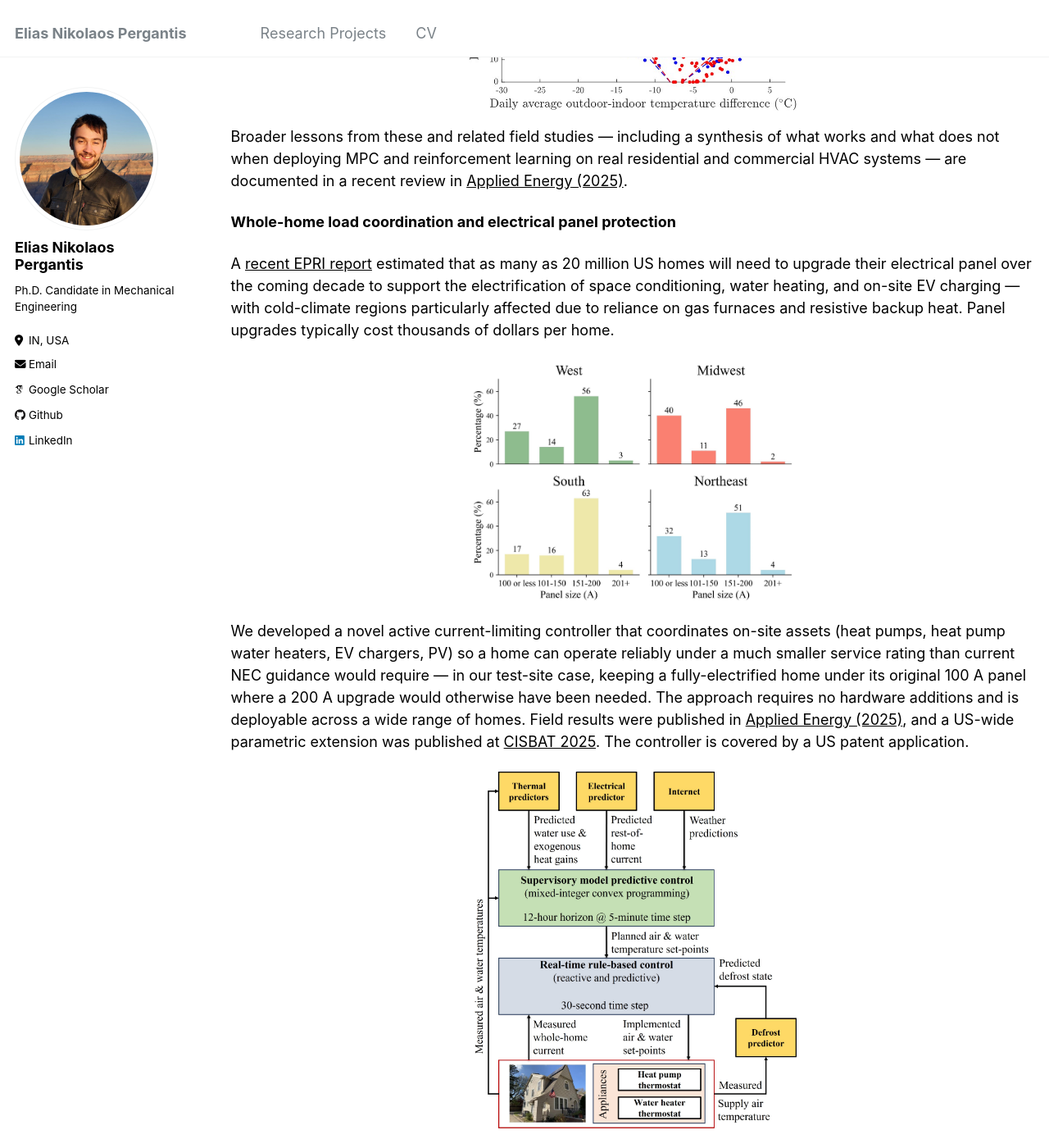
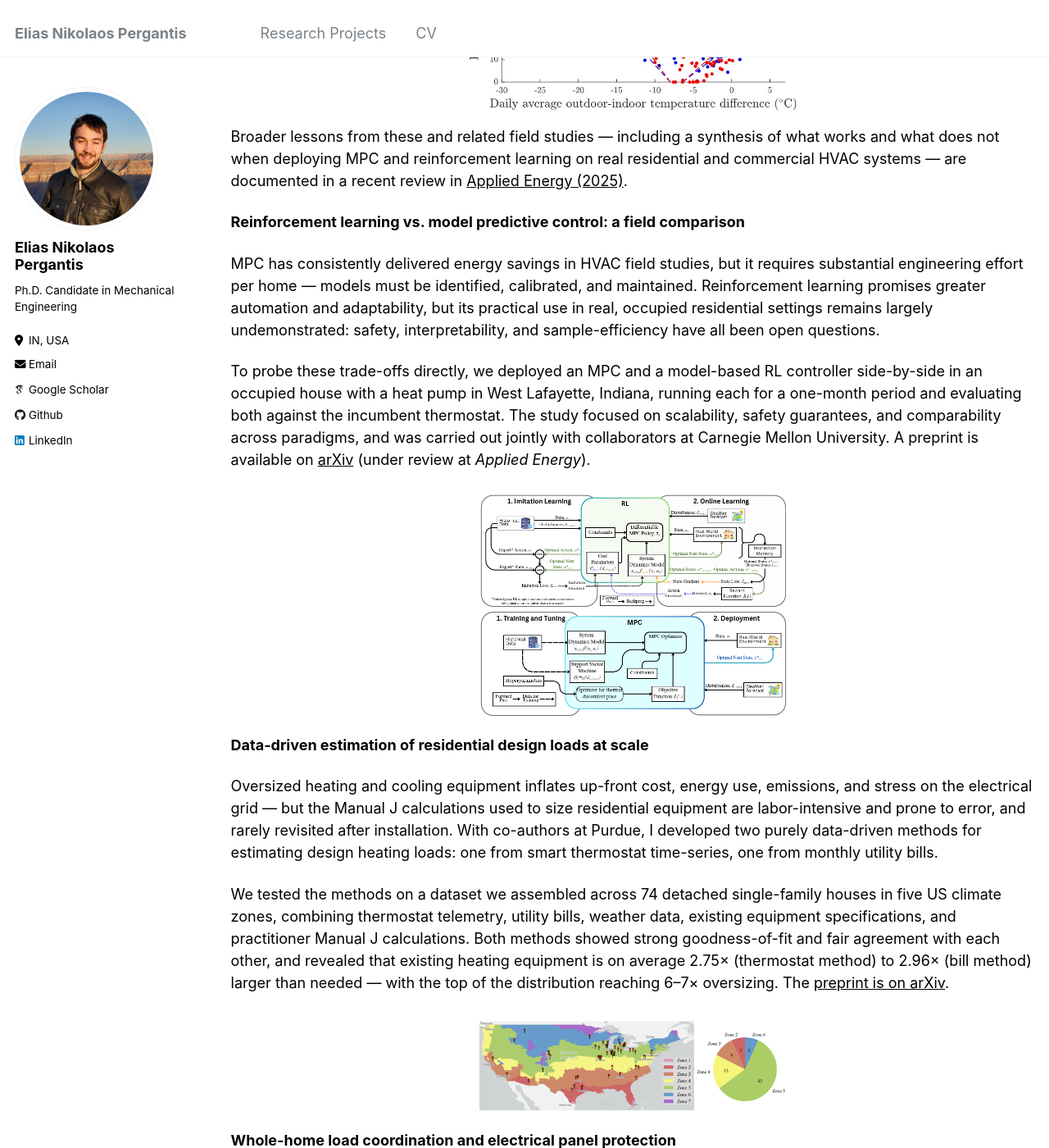
Before and after one commit to epergant/epergant.github.io, a Jekyll site: the page built from _pages/publications.md, in a window 1280 px wide and 1400 px high, scrolled down 1710 px. Shown: the whole window at 82% size. Built offline with Jekyll 4.4.1, drawn with Linux system fonts in a browser that asks for light colours; some web fonts are replaced.

Commit message:
Update publications.md

```diff
--- a/_pages/publications.md
+++ b/_pages/publications.md
@@ -39,6 +39,26 @@ For heating, we developed and deployed an MPC for an air-source heat pump in a c
 
 Broader lessons from these and related field studies — including a synthesis of what works and what does not when deploying MPC and reinforcement learning on real residential and commercial HVAC systems — are documented in a recent review in <a href="https://doi.org/10.1016/j.apenergy.2025.126459" target="_blank" style="color: black; text-decoration: underline;">Applied Energy (2025)</a>.
 
+**Reinforcement learning vs. model predictive control: a field comparison**
+
+MPC has consistently delivered energy savings in HVAC field studies, but it requires substantial engineering effort per home — models must be identified, calibrated, and maintained. Reinforcement learning promises greater automation and adaptability, but its practical use in real, occupied residential settings remains largely undemonstrated: safety, interpretability, and sample-efficiency have all been open questions.
+
+To probe these trade-offs directly, we deployed an MPC and a model-based RL controller side-by-side in an occupied house with a heat pump in West Lafayette, Indiana, running each for a one-month period and evaluating both against the incumbent thermostat. The study focused on scalability, safety guarantees, and comparability across paradigms, and was carried out jointly with collaborators at Carnegie Mellon University. A preprint is available on <a href="https://arxiv.org/abs/2510.01475" target="_blank" style="color: black; text-decoration: underline;">arXiv</a> (under review at <i>Applied Energy</i>).
+
+<div style="text-align: center;">
+  <img src="../images/MPC_vs_RL.png" alt="MPC vs RL paradigm" width="400" height="400">
+</div>
+
+**Data-driven estimation of residential design loads at scale**
+
+Oversized heating and cooling equipment inflates up-front cost, energy use, emissions, and stress on the electrical grid — but the Manual J calculations used to size residential equipment are labor-intensive and prone to error, and rarely revisited after installation. With co-authors at Purdue, I developed two purely data-driven methods for estimating design heating loads: one from smart thermostat time-series, one from monthly utility bills.
+
+We tested the methods on a dataset we assembled across 74 detached single-family houses in five US climate zones, combining thermostat telemetry, utility bills, weather data, existing equipment specifications, and practitioner Manual J calculations. Both methods showed strong goodness-of-fit and fair agreement with each other, and revealed that existing heating equipment is on average 2.75× (thermostat method) to 2.96× (bill method) larger than needed — with the top of the distribution reaching 6–7× oversizing. The <a href="https://arxiv.org/abs/2609.07619" target="_blank" style="color: black; text-decoration: underline;">preprint is on arXiv</a>.
+
+<div style="text-align: center;">
+  <img src="../images/Map_manualJ.png" alt="Locations of investigated homes" width="400" height="400">
+</div>
+
 **Whole-home load coordination and electrical panel protection**
 
 A <a href="https://www.epri.com/research/products/000000003002026736" target="_blank" style="color: black; text-decoration: underline;">recent EPRI report</a> estimated that as many as 20 million US homes will need to upgrade their electrical panel over the coming decade to support the electrification of space conditioning, water heating, and on-site EV charging — with cold-climate regions particularly affected due to reliance on gas furnaces and resistive backup heat. Panel upgrades typically cost thousands of dollars per home.
```
